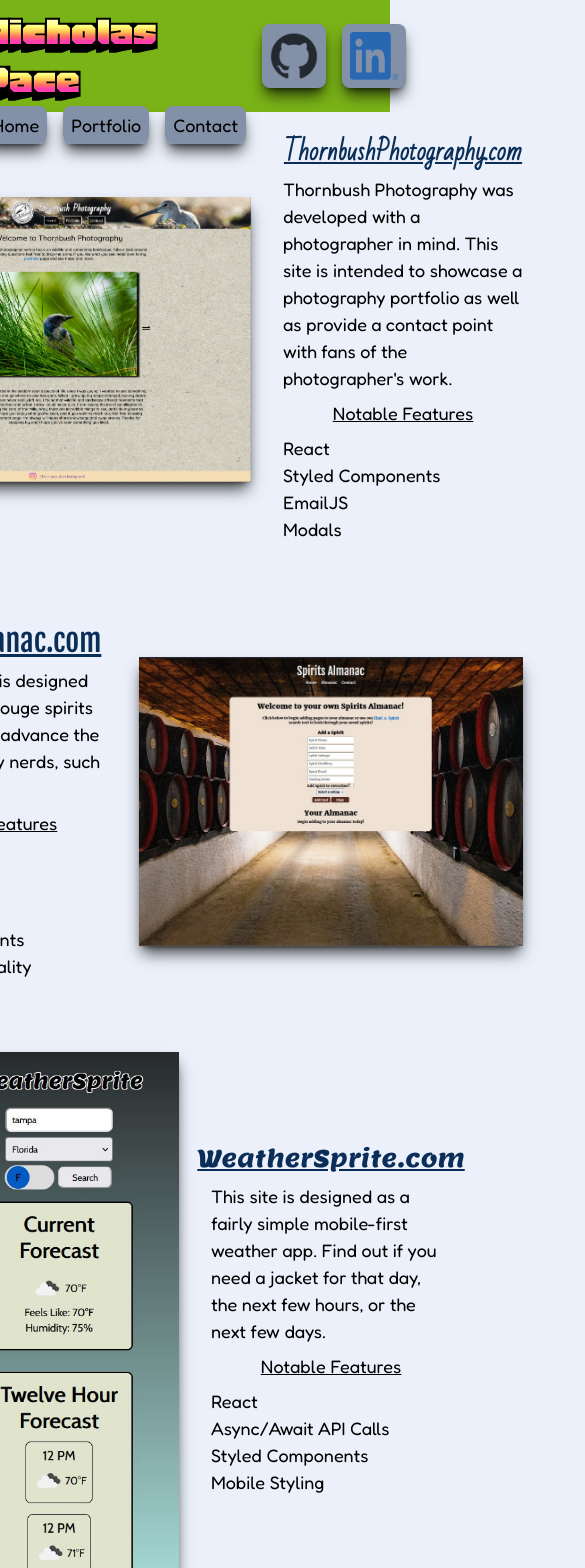
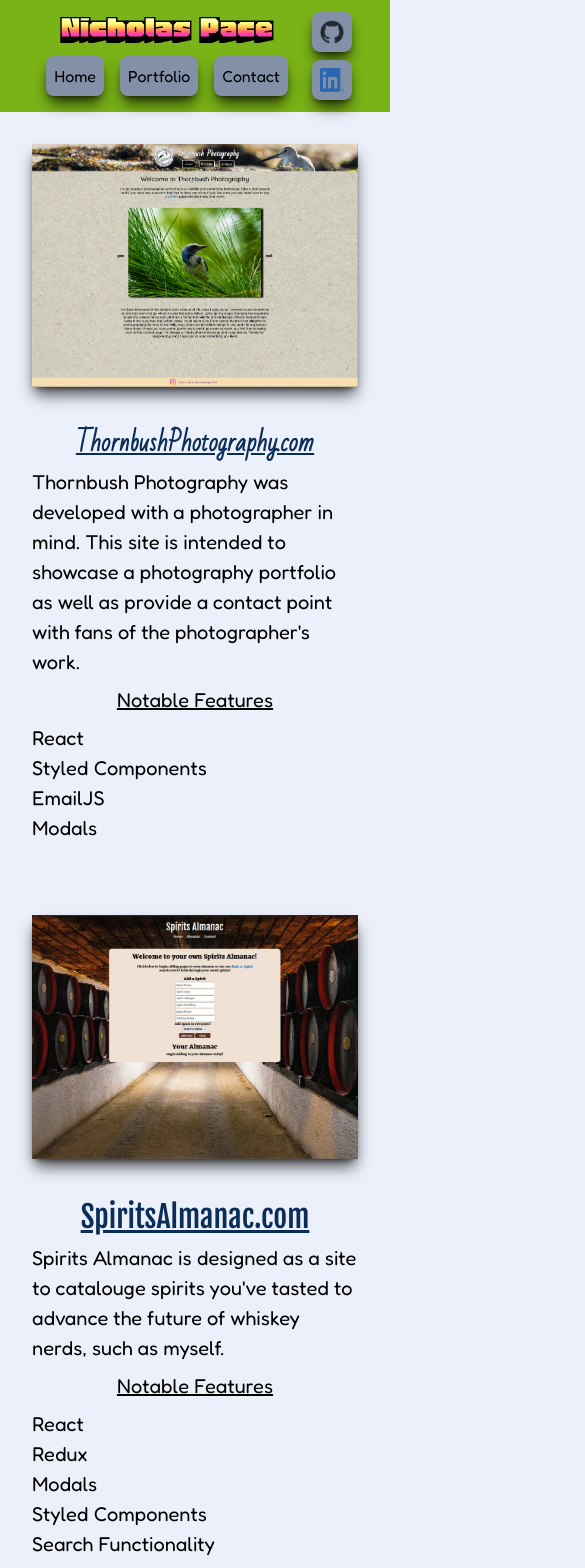
Before and after one commit to nickpace1227/nicks-resume, a Next.js app: page /portfolio in a window 390 px wide. Shown: the top 1568 px of the page, 585 px wide, since content can reach past the window. Built offline with nearby package versions, Linux system fonts and the light colour scheme.

Commit message:
added mobile styling

```diff
--- a/app/components/header.jsx
+++ b/app/components/header.jsx
@@ -5,40 +5,39 @@ import LiInBug from "../../public/images/logos/Li-In-Bug.png";
 
 export default function Header() {
   return (
-    <div className="flex">
-      <div className="h-28 top-0 absolute w-full bg-limeGreen flex justify-center">
+    <div className="h-28 top-0 absolute w-full bg-limeGreen flex flex-row items-center lg:flex-row justify-center lg:items-around">
       <div className="flex flex-col items-center">
-          <h1 className="m-2 font-Honk text-5xl">{`Nicholas Pace`}</h1>
-          <nav>
+        <div className="font-Honk text-4xl lg:text-5xl">{`Nicholas Pace`}</div>
+        <div className="flex m-2">
           <Link
             href="/"
-              className="m-2 p-2 bg-blueGray rounded-lg hover:bg-white shadow-dark"
+            className="mx-2 text-base lg:text-xl p-2 bg-blueGray rounded-lg hover:bg-white shadow-dark"
           >
             Home
           </Link>
           <Link
             href="/portfolio"
-              className="m-2 p-2 bg-blueGray rounded-lg hover:bg-white shadow-dark"
+            className="mx-2 text-base lg:text-xl p-2 bg-blueGray rounded-lg hover:bg-white shadow-dark"
           >
             Portfolio
           </Link>
           <Link
             href="/contact"
-              className="m-2 p-2 bg-blueGray rounded-lg hover:bg-white shadow-dark"
+            className="mx-2 text-base lg:text-xl p-2 bg-blueGray rounded-lg hover:bg-white shadow-dark"
           >
             Contact
           </Link>
-          </nav>
         </div>
-        <div className="flex justify-end">
-          <div className="flex justify-center items-center">
+      </div>
+      <div className="flex flex-end">
+        <div className="flex flex-col lg:flex-row m-1 lg:m-2">
           <a
             target="_blank"
             href="https://github.com/nickpace1227"
-              className="w-16 h-16  bg-blueGray flex justify-center items-center rounded-lg m-2 hover:bg-white shadow-dark"
+            className="w-10 lg:w-16 h-10 lg:h-16  bg-blueGray flex justify-center items-center rounded-lg m-1 lg:m-2 hover:bg-white shadow-dark"
           >
             <Image
-                className="w-12 h-12 mx-2"
+              className="w-6 lg:w-12 h-6 lg:h-12 mx-2"
               src={GitHubMark}
               alt="GitHub Logo"
             />
@@ -46,10 +45,10 @@ export default function Header() {
           <a
             target="_blank"
             href="https://www.linkedin.com/in/nicholas-pace-ab8717125/"
-              className="w-16 h-16  bg-blueGray flex justify-center items-center rounded-lg m-2 hover:bg-white shadow-dark"
+            className="w-10 lg:w-16 h-10 lg:h-16  bg-blueGray flex justify-center items-center rounded-lg m-1 lg:m-2 hover:bg-white shadow-dark"
           >
             <Image
-                className="w-12 h-12 mx-2"
+              className="w-6 lg:w-12 h-6 lg:h-12 mx-2"
               src={LiInBug}
               alt="LinkedIn Logo"
             />
@@ -57,6 +56,5 @@ export default function Header() {
         </div>
       </div>
     </div>
-    </div>
   );
 }
--- a/app/contact/page.jsx
+++ b/app/contact/page.jsx
@@ -74,8 +74,8 @@ export default function Contact() {
   };
 
   return (
-    <main className="flex flex-col items-center h-auto mt-8">
-      <div className="w-200 text-center">
+    <main className="flex flex-col items-center w-screen h-auto">
+      <div className="w-screen p-4 m-2 lg:w-200 text-base lg:text-xl text-center">
         {`If you like what you've seen and feel the need to reach out, fill out
         the form below and I'll get back to you as soon as I can!`}
       </div>
@@ -111,8 +111,8 @@ export default function Contact() {
       <textarea
         className={
           validMessage
-            ? "m-2 w-96 h-48 px-3 py-5 rounded-lg border-2 shadow-dark"
-            : "m-2 w-96 h-48 px-3 py-5 rounded-lg border-2 shadow-dark border-red-500"
+            ? "m-2 w-68 lg:w-96 h-48 px-3 py-5 rounded-lg border-2 shadow-dark"
+            : "m-2 w-68 lg:w-96 h-48 px-3 py-5 rounded-lg border-2 shadow-dark border-red-500"
         }
         placeholder="Your Question for me goes right here."
         name="message"
@@ -129,7 +129,7 @@ export default function Contact() {
         Submit
       </button>
       {validForm ? (
-        <div className="w-200 text-center m-2">
+        <div className="w-screen m-2 p-4 lg:w-200 text-base lg:text-xl text-center">
           {`Thanks for the message. I'll get back to you as soon as I can!`}
         </div>
       ) : (
--- a/app/globals.css
+++ b/app/globals.css
@@ -31,5 +31,5 @@ body {
   background: #ebf0fa;
   margin: 0px;
   font-family: "Fredoka";
-  font-size: 18px;
+  font-size: 20px;
 }
--- a/app/layout.jsx
+++ b/app/layout.jsx
@@ -10,7 +10,7 @@ export const metadata = {
 export default function RootLayout({ children }) {
   return (
     <html lang="en">
-      <body className="h-full min-h-screen relative pt-24 pb-24">
+      <body className="h-full min-h-screen relative pt-28 pb-2 lg:pb-28">
         <Header />
         {children}
       </body>
--- a/app/portfolio/page.jsx
+++ b/app/portfolio/page.jsx
@@ -7,16 +7,20 @@ export default function Portfolio() {
   return (
     <main className="flex flex-col items-center h-auto">
       {/* Begin Thornbush Photography */}
-      <div className="flex items-end justify-evenly w-200">
-        <div className="flex items-center m-4">
-          <a href="https://www.thornbushphotography.com" target="_blank">
+      <div className="flex flex-col lg:flex-row justify-evenly w-screen lg:w-200">
+        <div className="flex flex-col lg:flex-row items-center m-4">
+          <a
+            href="https://www.thornbushphotography.com"
+            target="_blank"
+            className="p-4"
+          >
             <Image
               alt="Thornbush Photography Preview"
-              className="m-4 w-96 shadow-dark"
+              className="shadow-dark w-68"
               src={ThornbushPreview}
             />
           </a>
-          <div className="w-60 m-4">
+          <div className="w-68 m-4">
             <a
               className="flex justify-center text-center text-darkBlue text-2xl font-BadScript font-bold my-2 underline"
               href="https://www.thornbushphotography.com"
@@ -24,7 +28,7 @@ export default function Portfolio() {
             >
               ThornbushPhotography.com
             </a>
-            <div className="my-2">
+            <div className="my-2 w-68">
               {`Thornbush Photography was developed with a photographer in mind.
               This site is intended to showcase a photography portfolio as well as provide a
               contact point with fans of the photographer's work.`}
@@ -42,9 +46,20 @@ export default function Portfolio() {
       {/* End Thornbush Photography */}
 
       {/* Begin Spirits Almanac */}
-      <div className="flex items-end justify-evenly w-200">
-        <div className="flex items-center m-4">
-          <div className="w-60 m-4">
+      <div className="flex flex-col lg:flex-row lg:justify-evenly w-screen lg:w-200">
+        <div className="flex items-center flex-col lg:flex-row-reverse m-4">
+          <a
+            href="https://www.spiritsalmanac.com"
+            target="_blank"
+            className="p-4"
+          >
+            <Image
+              alt="Spirits Almanac Preview"
+              className="shadow-dark w-68"
+              src={SpiritsAlmanacPreview}
+            />
+          </a>
+          <div className="w-68 m-4">
             <a
               className="text-darkBlue flex justify-center text-center font-FjallaOne text-3xl my-2 underline"
               href="https://www.spiritsalmanac.com"
@@ -52,7 +67,7 @@ export default function Portfolio() {
             >
               SpiritsAlmanac.com
             </a>
-            <div className="my-2">
+            <div className="my-2 w-68">
               {`Spirits Almanac is designed as a site to catalouge
               spirits you've tasted to advance the future of whiskey nerds, such
               as myself.`}
@@ -67,29 +82,26 @@ export default function Portfolio() {
             </ul>
             <div className="mt-2"></div>
           </div>
-          <a href="https://www.spiritsalmanac.com" target="_blank">
-            <Image
-              alt="Spirits Almanac Preview"
-              className="m-4 w-96 shadow-dark"
-              src={SpiritsAlmanacPreview}
-            />
-          </a>
         </div>
       </div>
       {/* End Spirits Almanac */}
 
       {/* Begin WeatherSprite */}
-      <div className="flex items-end w-200 justify-evenly h-auto">
-        <div className="flex items-center m-4">
-          <a href="https://www.weathersprite.com" target="_blank">
+      <div className="flex flex-col lg:flex-row lg:justify-evenly w-screen lg:w-200">
+        <div className="flex flex-col lg:flex-row items-center m-4">
+          <a
+            href="https://www.weathersprite.com"
+            target="_blank"
+            className="p-4"
+          >
             <Image
               alt="WeatherSprite Preview"
-              className="m-4 w-60 shadow-dark"
+              className="shadow-dark w-200"
               src={WeatherSpritePreview}
             />
           </a>
 
-          <div className="w-60 m-4">
+          <div className="m-4">
             <a
               className="text-darkBlue flex justify-center text-center font-Lemon text-2xl my-2 underline"
               href="https://www.weathersprite.com"
```
Also changed, not shown: app/page.jsx (+114 -64 lines). Lines whose indentation alone changed are shown as unchanged.
